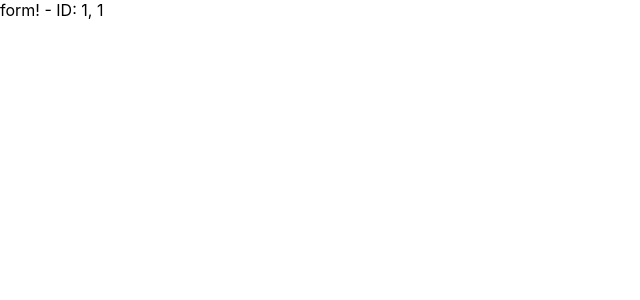
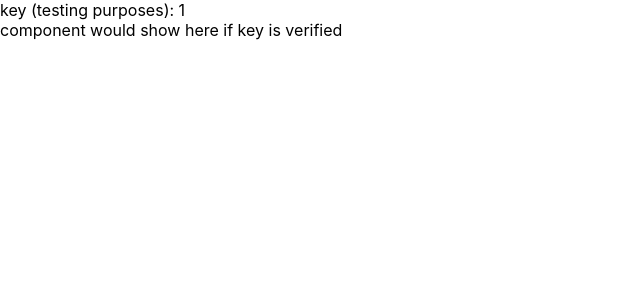
Before and after one commit to JumboCode/South-Florida-Jewish-Academy, a React (Create React App) app in the folder sfja/: page /form/1/1 in a window 1280 px wide. Shown: the top 300 px of the page, without its empty margins (0-640 px from the left). Built offline with nearby package versions, Linux system fonts and the light colour scheme.

Commit message:
working on verifying key

```diff
--- a/sfja/src/Form.js
+++ b/sfja/src/Form.js
@@ -5,21 +5,14 @@ import React from 'react';
 class Form extends React.Component {
   // eslint-disable-next-line require-jsdoc
 
-  /*constructor(props) {
-  	super(props);
-  }*/
-
-
   render() {
-  	let studentID = this.props.match.params.studentID;
-    let formNum = this.props.match.params.formNum;
-  	console.log("Hello");
-  	console.log(this);
-    console.log(formNum);
+  	let key = this.props.match.params.key;
 
     return (
       <div>
-        form! - ID: {studentID}, {formNum}
+      key (testing purposes): {key}
+      <br></br>
+      component would show here if key is verified
       </div>
     );
   }
--- a/sfja/src/index.js
+++ b/sfja/src/index.js
@@ -13,7 +13,7 @@ const routing = (
         <Redirect to="/admin"/>
       </Route>
       <Route exact path="/admin" component={Admin} />
-      <Route path="/form/:studentID/:formNum" component={Form} />
+      <Route path="/form/:key" component={Form} />
     </div>
   </Router>
 );
```
Also changed, not shown: 1 other file (tests, documents, lock files or other folders).
